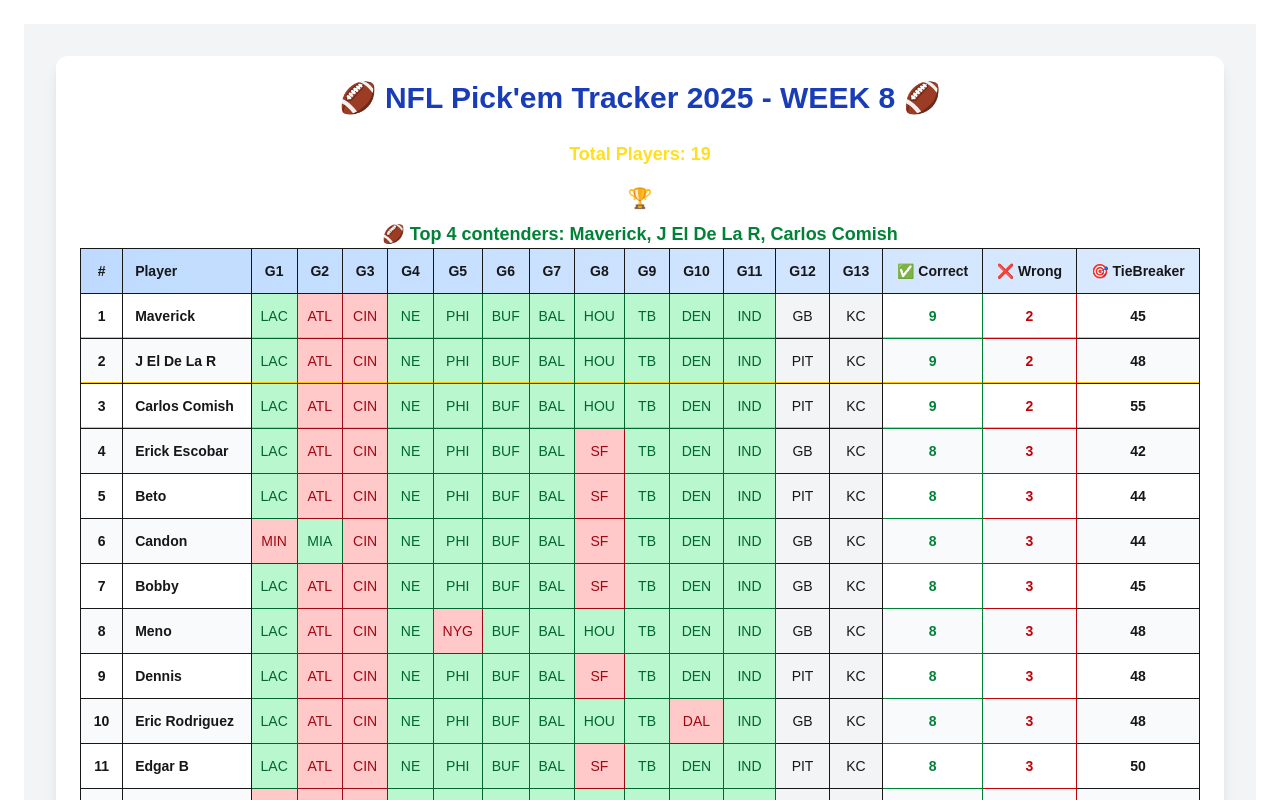
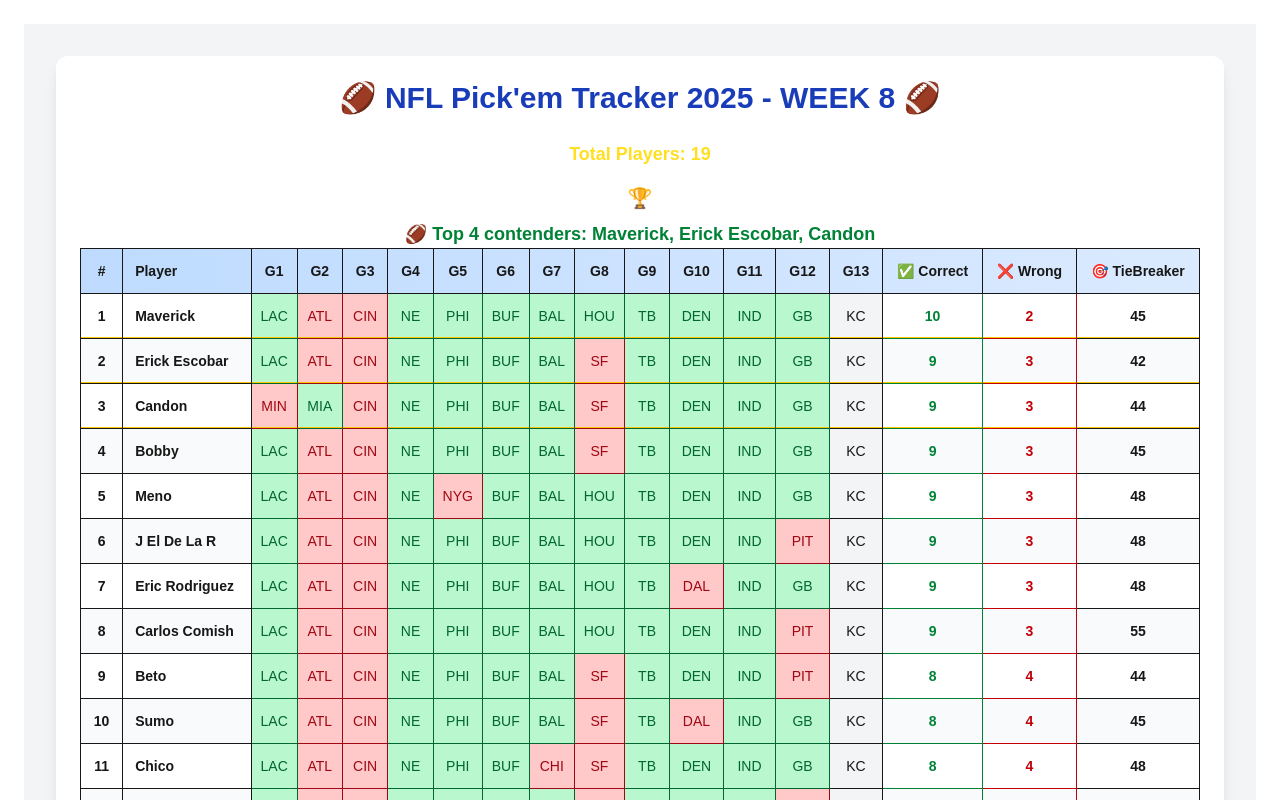
Before and after one commit to CarlosMartinezCM/pickEmTracker, a Next.js app: page / in a window 1280 px wide. Shown: the top 800 px of the page. Built offline with nearby package versions, Linux system fonts and the light colour scheme.

Commit message:
Update PickEmBoard.tsx

```diff
--- a/app/components/PickEmBoard.tsx
+++ b/app/components/PickEmBoard.tsx
@@ -53,7 +53,7 @@ type Result = { [gameIndex: number]: string };
 type LeaderboardPlayer = Player & { correct: number; wrong: number; rank: number };
 
 // Week 8 results
-const confirmedResults: (string | null)[] = [/* Week  Results */  "LAC", "MIA", "NYJ", "NE", "PHI", "BUF", "BAL", "HOU", "TB", "DEN", "IND"  /*Results*/];
+const confirmedResults: (string | null)[] = [/* Week  Results */  "LAC", "MIA", "NYJ", "NE", "PHI", "BUF", "BAL", "HOU", "TB", "DEN", "IND", "GB"  /*Results*/];
 
 //Week 8 players
 const initialPlayers: Player[] = [
```
